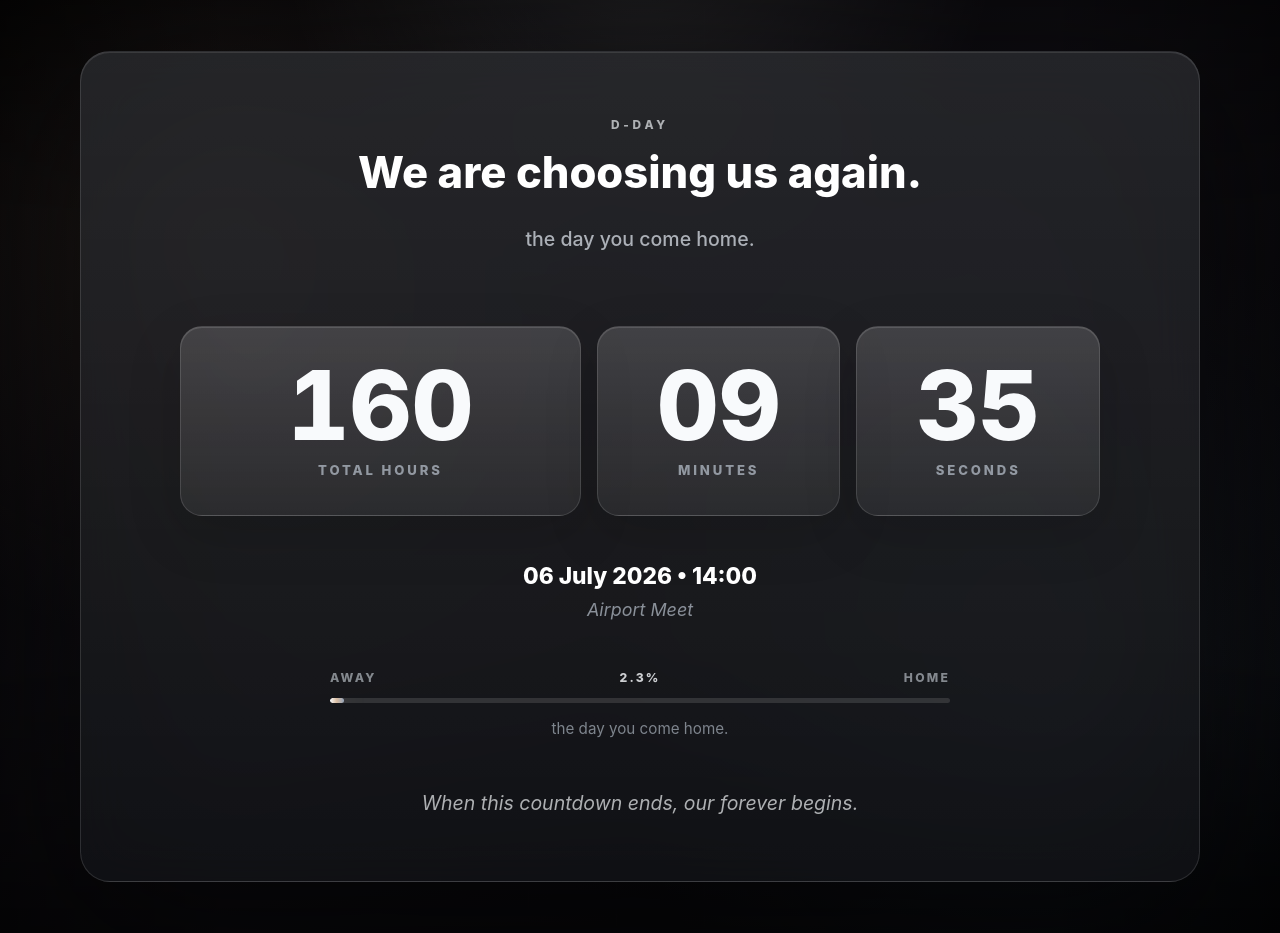
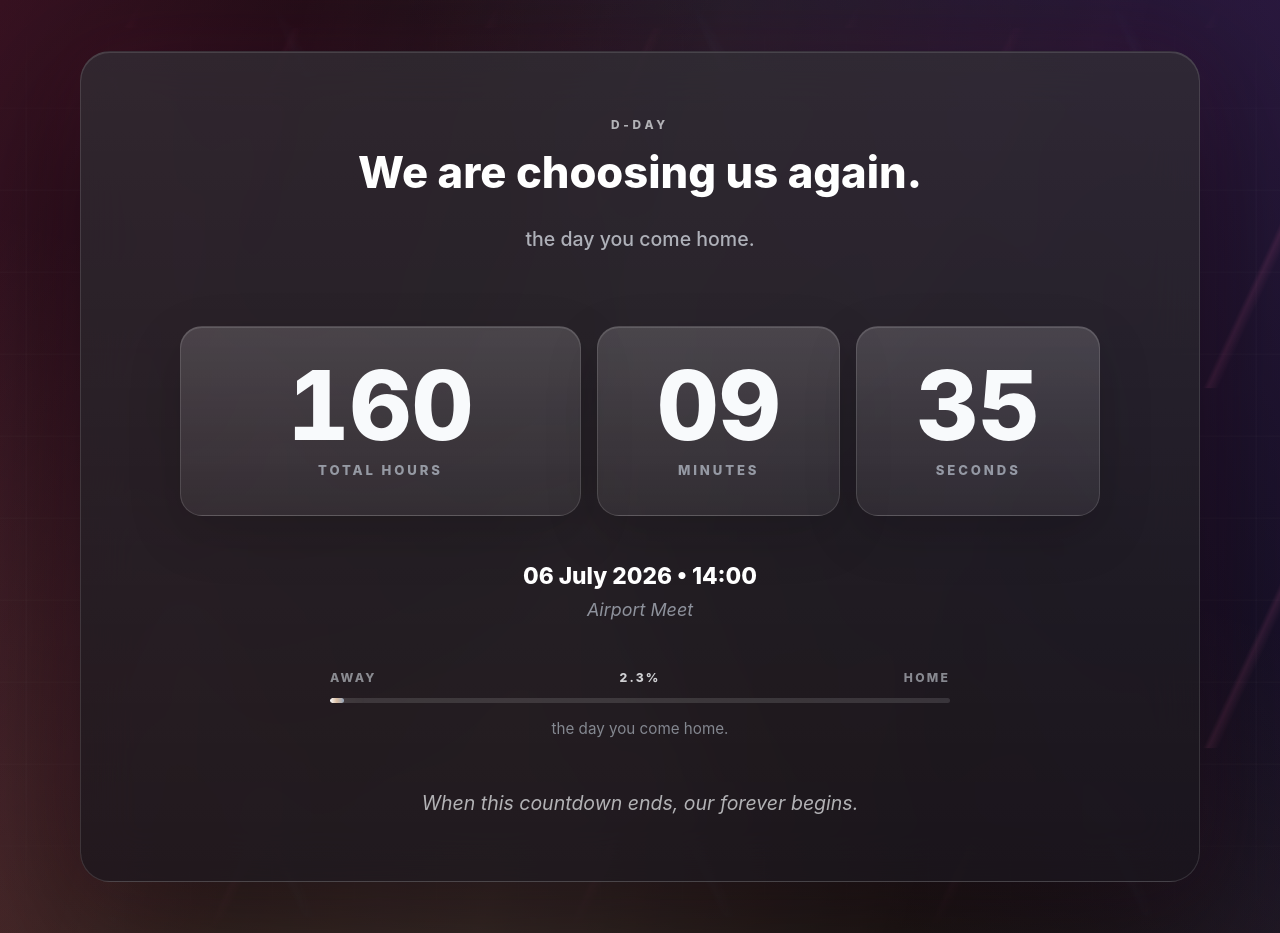
Before and after one commit to erdalyenigul/d-day, a Vue app: page / in a window 1280 px wide. Built offline with nearby package versions, Linux system fonts and the light colour scheme.

Commit message:
Add animated neon romantic background

```diff
--- a/src/style.css
+++ b/src/style.css
@@ -35,10 +35,16 @@ select {
   overflow: hidden;
   padding: clamp(18px, 4vw, 56px);
   background:
-    radial-gradient(circle at 50% -8%, rgba(255, 255, 255, 0.15), transparent 30%),
-    radial-gradient(circle at 14% 24%, rgba(168, 132, 104, 0.18), transparent 32%),
-    radial-gradient(circle at 84% 74%, rgba(83, 105, 132, 0.18), transparent 36%),
-    linear-gradient(145deg, #050507 0%, #141218 48%, #06070a 100%);
+    linear-gradient(118deg, rgba(255, 74, 141, 0.22), transparent 34%),
+    linear-gradient(242deg, rgba(137, 92, 255, 0.2), transparent 38%),
+    linear-gradient(18deg, rgba(255, 183, 103, 0.17), transparent 42%),
+    linear-gradient(145deg, #050406 0%, #170b16 44%, #07070d 100%);
+  background-size:
+    130% 130%,
+    150% 150%,
+    140% 140%,
+    100% 100%;
+  animation: neon-drift 18s ease-in-out infinite alternate;
 }
 
 .page-shell::before {
@@ -46,10 +52,23 @@ select {
   inset: 0;
   content: "";
   background:
-    linear-gradient(90deg, rgba(255, 255, 255, 0.03) 1px, transparent 1px),
-    linear-gradient(rgba(255, 255, 255, 0.025) 1px, transparent 1px);
-  background-size: 88px 88px;
-  mask-image: radial-gradient(circle at center, black 0%, transparent 72%);
+    linear-gradient(115deg, transparent 0 42%, rgba(255, 111, 173, 0.16) 43%, transparent 45%),
+    linear-gradient(65deg, transparent 0 46%, rgba(139, 211, 255, 0.11) 47%, transparent 49%),
+    linear-gradient(90deg, rgba(255, 255, 255, 0.045) 1px, transparent 1px),
+    linear-gradient(rgba(255, 255, 255, 0.035) 1px, transparent 1px);
+  background-size:
+    360px 360px,
+    420px 420px,
+    82px 82px,
+    82px 82px;
+  background-position:
+    0 0,
+    80px 30px,
+    0 0,
+    0 0;
+  mask-image: linear-gradient(to bottom, transparent 0%, black 18%, black 84%, transparent 100%);
+  opacity: 0.75;
+  animation: line-glow 16s linear infinite;
 }
 
 .page-shell::after {
@@ -58,8 +77,12 @@ select {
   content: "";
   pointer-events: none;
   background:
-    linear-gradient(to bottom, rgba(0, 0, 0, 0.42), transparent 24%, transparent 70%, rgba(0, 0, 0, 0.55)),
-    linear-gradient(90deg, rgba(0, 0, 0, 0.48), transparent 18%, transparent 82%, rgba(0, 0, 0, 0.48));
+    linear-gradient(105deg, transparent 20%, rgba(255, 230, 214, 0.1) 48%, transparent 76%),
+    linear-gradient(to bottom, rgba(0, 0, 0, 0.36), transparent 24%, transparent 70%, rgba(0, 0, 0, 0.58)),
+    linear-gradient(90deg, rgba(0, 0, 0, 0.46), transparent 18%, transparent 82%, rgba(0, 0, 0, 0.5));
+  mix-blend-mode: screen;
+  opacity: 0.8;
+  animation: soft-sweep 12s ease-in-out infinite alternate;
 }
 
 .memory-panel {
@@ -74,11 +97,12 @@ select {
   border: 1px solid rgba(255, 255, 255, 0.12);
   border-radius: 30px;
   background:
-    linear-gradient(180deg, rgba(255, 255, 255, 0.11), rgba(255, 255, 255, 0.032)),
-    rgba(9, 10, 14, 0.76);
+    linear-gradient(180deg, rgba(255, 255, 255, 0.12), rgba(255, 255, 255, 0.038)),
+    rgba(12, 8, 14, 0.72);
   box-shadow:
     0 42px 140px rgba(0, 0, 0, 0.54),
-    inset 0 1px 0 rgba(255, 255, 255, 0.1);
+    0 0 80px rgba(255, 74, 141, 0.08),
+    inset 0 1px 0 rgba(255, 255, 255, 0.12);
   text-align: center;
   backdrop-filter: blur(26px);
   animation: panel-rise 900ms ease both;
@@ -335,6 +359,54 @@ h1 {
   }
 }
 
+@keyframes neon-drift {
+  0% {
+    background-position:
+      0% 0%,
+      100% 0%,
+      0% 100%,
+      0 0;
+  }
+
+  100% {
+    background-position:
+      100% 18%,
+      12% 100%,
+      88% 22%,
+      0 0;
+  }
+}
+
+@keyframes line-glow {
+  0% {
+    background-position:
+      0 0,
+      80px 30px,
+      0 0,
+      0 0;
+  }
+
+  100% {
+    background-position:
+      220px 90px,
+      -120px 180px,
+      82px 41px,
+      41px 82px;
+  }
+}
+
+@keyframes soft-sweep {
+  from {
+    opacity: 0.62;
+    transform: translateX(-1.5%);
+  }
+
+  to {
+    opacity: 0.88;
+    transform: translateX(1.5%);
+  }
+}
+
 @media (max-width: 820px) {
   .page-shell {
     align-items: stretch;
```
